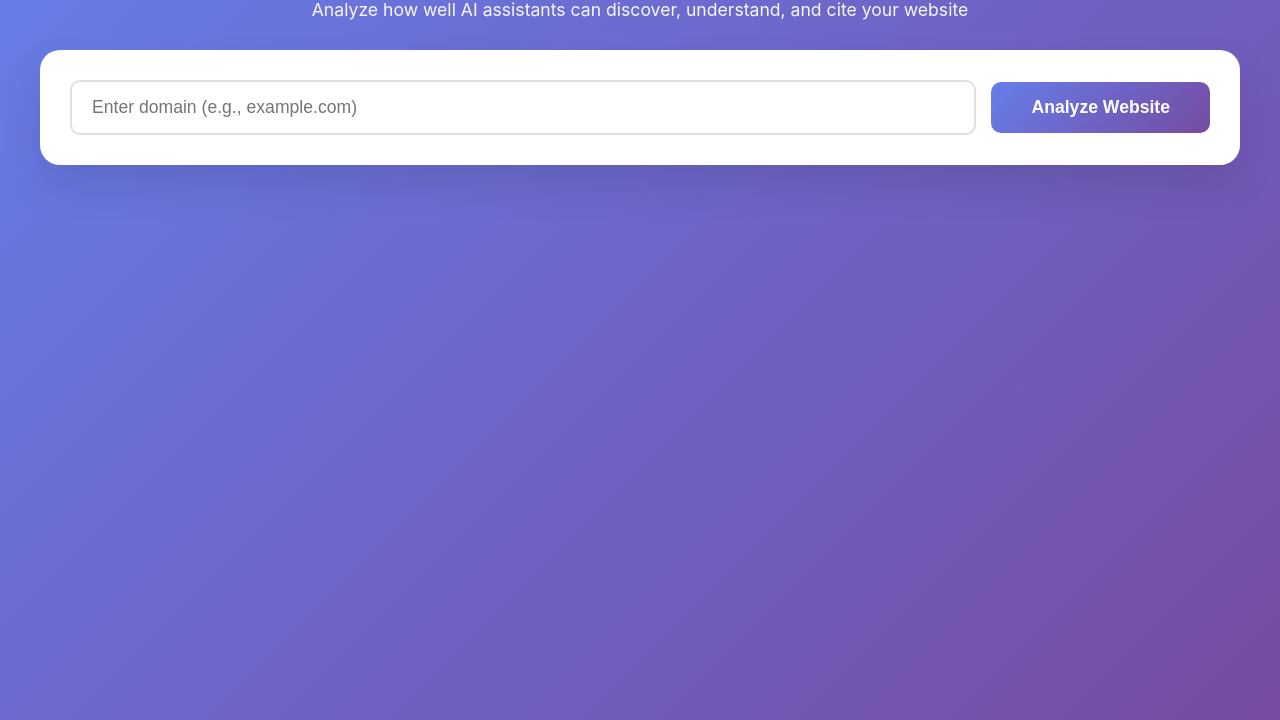
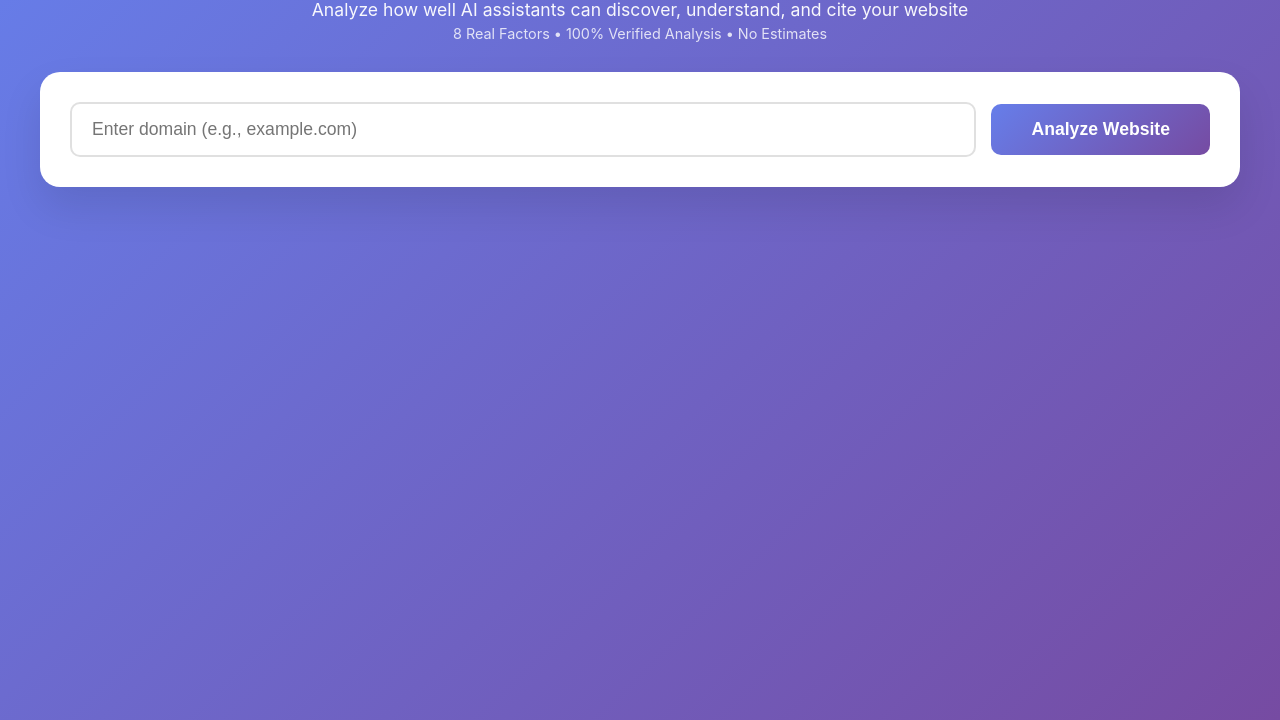
Before and after one commit to eplehode/llm-visibility-tool, a website: page llm-tool/public/index.html in a window 1280 px wide. Shown: the part 80-800 px from the top of the page. Drawn offline with Linux system fonts and the light colour scheme.

```diff
--- a/llm-tool/public/index.html
+++ b/llm-tool/public/index.html
@@ -339,6 +339,7 @@
         <div class="header">
             <h1>🤖 LLM Visibility Diagnosis Tool</h1>
             <p>Analyze how well AI assistants can discover, understand, and cite your website</p>
+            <p style="font-size: 0.9rem; opacity: 0.8; margin-top: 5px;">8 Real Factors • 100% Verified Analysis • No Estimates</p>
         </div>
 
         <div class="input-section">
```
